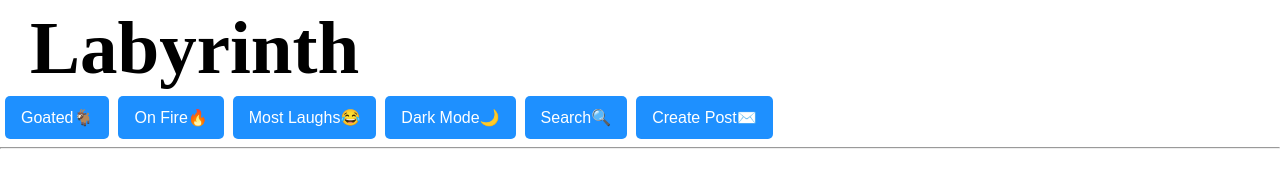
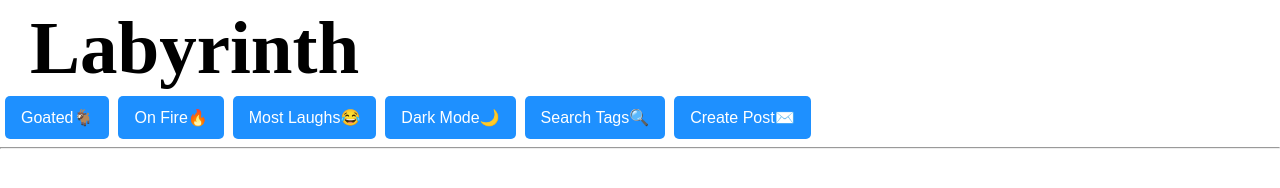
Before and after one commit to badelgado2003/phase-1-project, a plain HTML site: page index.html in a window 1280 px wide. Drawn offline with Linux system fonts and the light colour scheme; no server answers.

Commit message:
Changed wording for search btn

```diff
--- a/index.html
+++ b/index.html
@@ -12,7 +12,7 @@
     <button class="btn" id="laughs"> Most Laughs😂</button>
     <button class="btn" id="dlmode"> Dark Mode🌙</button>
     <div class="dropdown">
-      <button onclick="searchBarToggle()" class="dropbtn">Search🔍</button>
+      <button onclick="searchBarToggle()" class="dropbtn">Search Tags🔍</button>
       <div id="myDropdown" class="dropdown-content">
         <input type="text" placeholder="Search.." id="myInput">
       </div>
```
